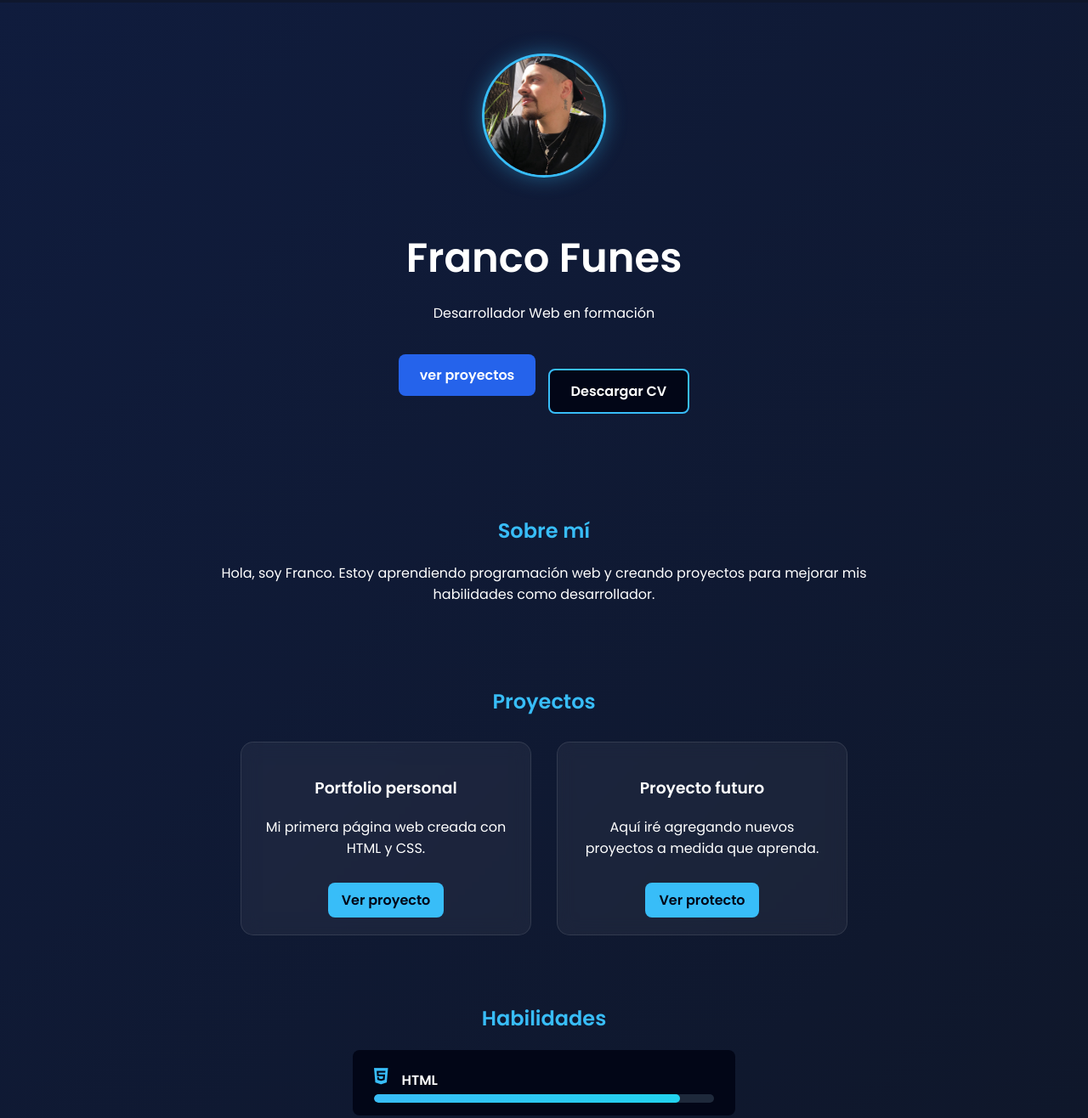
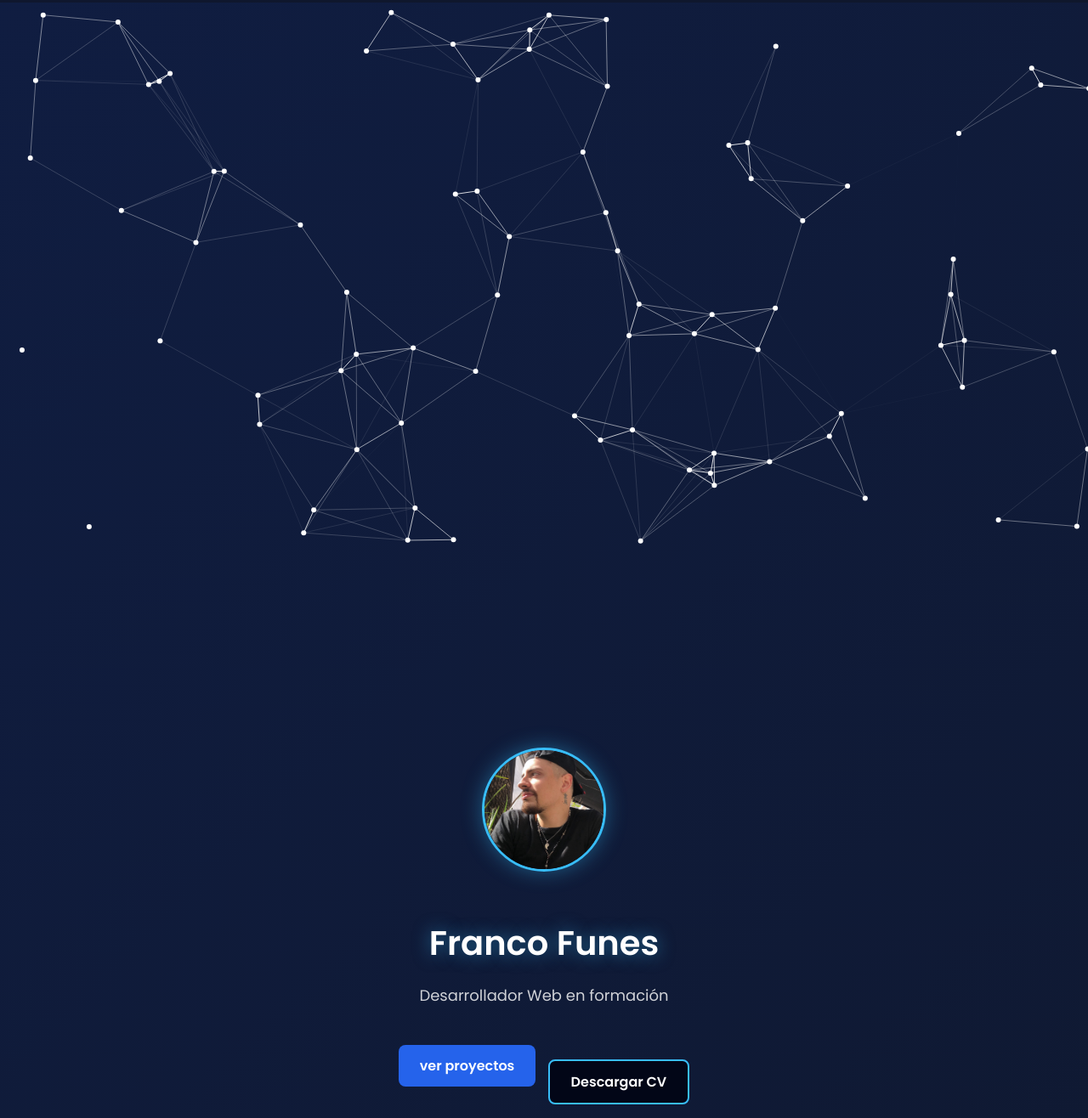
Before and after one commit to francofunes0-design/PORTFOLIO, a plain HTML site: page index.html in a window 1280 px wide. Shown: the part 72-1388 px from the top of the page at 85% size. Drawn offline with nearby package versions, Linux system fonts and the light colour scheme.

Commit message:
Update index.html

```diff
--- a/index.html
+++ b/index.html
@@ -2,11 +2,11 @@
 <html lang="es">
 <head>
 <meta charset="UTF-8">
+<meta name="viewport" content="width=device-width, initial-scale=1.0">
 <title>Franco Funes | Portfolio</title>
 <link rel="stylesheet" href="style.css">
 <link rel="stylesheet" href="https://cdnjs.cloudflare.com/ajax/libs/font-awesome/6.5.0/css/all.min.css">
 <link href="https://fonts.googleapis.com/css2?family=Poppins:wght@300;400;600&display=swap" rel="stylesheet">
-<link rel="stylesheet" href="style.css">
 </head>
 
 <body>
@@ -18,13 +18,16 @@
 <li><a href="#contacto">Contacto</a></li>
 </ul>
 </nav>
-
-<header>
-    <img src="img/foto.jpg.jpeg" class="perfil">
-<h1>Franco Funes</h1>
-<p>Desarrollador Web en formación</p>
+<div id="particles-js"></div>
+<header class="hero">
+    <div class="hero-contenido">
+        <img src="img/foto.jpg.jpeg" class="perfil">
+    <h1>Franco Funes</h1>
+    <p>Desarrollador Web en formación</p>
 <a class="boton" href="#Proyectos">ver proyectos</a>
 <a class="boton-cv" href="CV-Franco-Funes.pdf" download>Descargar CV</a>
+
+    </div>
 
 </header>
 
@@ -51,7 +54,7 @@ para mejorar mis habilidades como desarrollador.
 
 <div class="proyecto">
 <h3>Proyecto futuro</h3>
-<p>Aquí iré agregando nuevos proyectos a medida que aprenda.</p>
+<p>Aca voy a ir agregando nuevos proyectos a medida que aprenda nuevas habilidades.</p>
 <a href="#" class="btn-proyecto">Ver protecto</a>
 </div>
 
@@ -175,8 +178,20 @@ barra.classList.remove("activar");
 }
 
 });
-
 </script>
-
+<script src="https://cdn.jsdelivr.net/npm/particles.js"></script>
+<script>
+particlesJS("particles-js", {
+  particles: {
+    number: { value: 80 },
+    size: { value: 3 },
+    move: { speed: 1 },
+    line_linked: {
+      enable: true,
+      distance: 150
+    }
+  }
+});
+</script>
 </body>
 </html>
```
